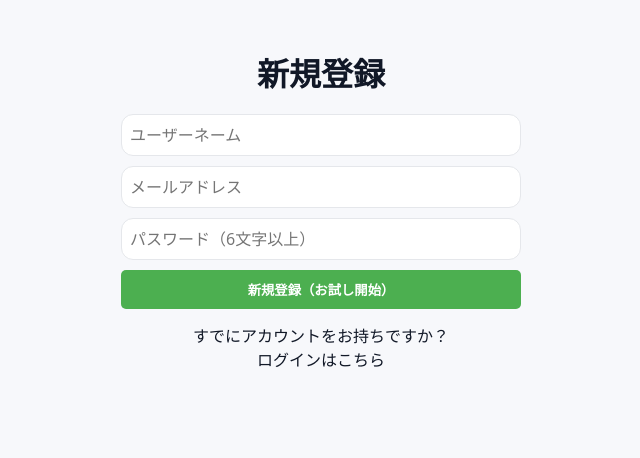
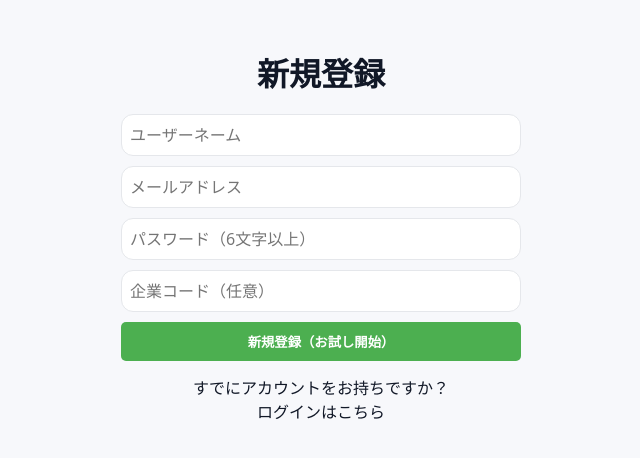
Before and after one commit to sasukedon731-blip/manufacturing-skills-academy, a Next.js app: page /register in a window 1280 px wide. Shown: the top 458 px of the page, without its empty margins (319-959 px from the left). Built offline with nearby package versions, Linux system fonts and the light colour scheme.

Commit message:
Add company code field to signup

```diff
--- a/app/(public)/register/page.tsx
+++ b/app/(public)/register/page.tsx
@@ -1,6 +1,7 @@
 "use client"
 
 import { useState } from "react"
+import { FirebaseError } from "firebase/app"
 import { createUserWithEmailAndPassword, updateProfile } from "firebase/auth"
 import { doc, setDoc, serverTimestamp } from "firebase/firestore"
 import { useRouter } from "next/navigation"
@@ -14,6 +15,7 @@ export default function RegisterPage() {
   const [username, setUsername] = useState("")
   const [email, setEmail] = useState("")
   const [password, setPassword] = useState("")
+  const [companyCode, setCompanyCode] = useState("")
   const [error, setError] = useState("")
   const [loading, setLoading] = useState(false)
 
@@ -38,6 +40,7 @@ export default function RegisterPage() {
     }
 
     try {
+      const normalizedCompanyCode = companyCode.trim().toUpperCase()
       const userCredential = await createUserWithEmailAndPassword(auth, email, password)
 
       await updateProfile(userCredential.user, { displayName: username })
@@ -57,6 +60,7 @@ export default function RegisterPage() {
         email: userCredential.user.email ?? email,
         displayName: username,
         role: "user",
+        ...(normalizedCompanyCode ? { companyCode: normalizedCompanyCode } : {}),
 
         // ---- プラン運用 ----
         plan,
@@ -71,9 +75,9 @@ export default function RegisterPage() {
       })
 
       router.push("/") // or /select-mode でもOK
-    } catch (err: any) {
+    } catch (err: unknown) {
       console.error(err)
-      const code = err?.code ?? ""
+      const code = err instanceof FirebaseError ? err.code : ""
       if (code === "auth/email-already-in-use") setError("このメールアドレスは既に登録されています")
       else if (code === "auth/invalid-email") setError("メールアドレスの形式が正しくありません")
       else if (code === "auth/weak-password") setError("パスワードが弱すぎます（6文字以上）")
@@ -111,6 +115,14 @@ export default function RegisterPage() {
         style={{ width: "100%", padding: "8px", marginBottom: "10px" }}
       />
 
+      <input
+        type="text"
+        placeholder="企業コード（任意）"
+        value={companyCode}
+        onChange={(e) => setCompanyCode(e.target.value)}
+        style={{ width: "100%", padding: "8px", marginBottom: "10px" }}
+      />
+
       {error && <p style={{ color: "red" }}>{error}</p>}
 
       <button
```
Also changed, not shown: 1 other file (tests, documents, lock files or other folders).
